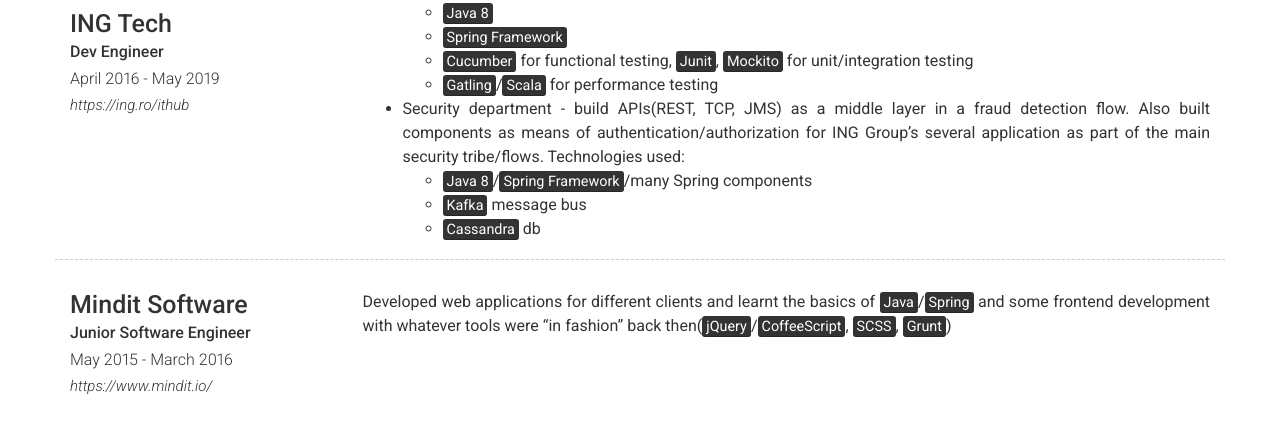
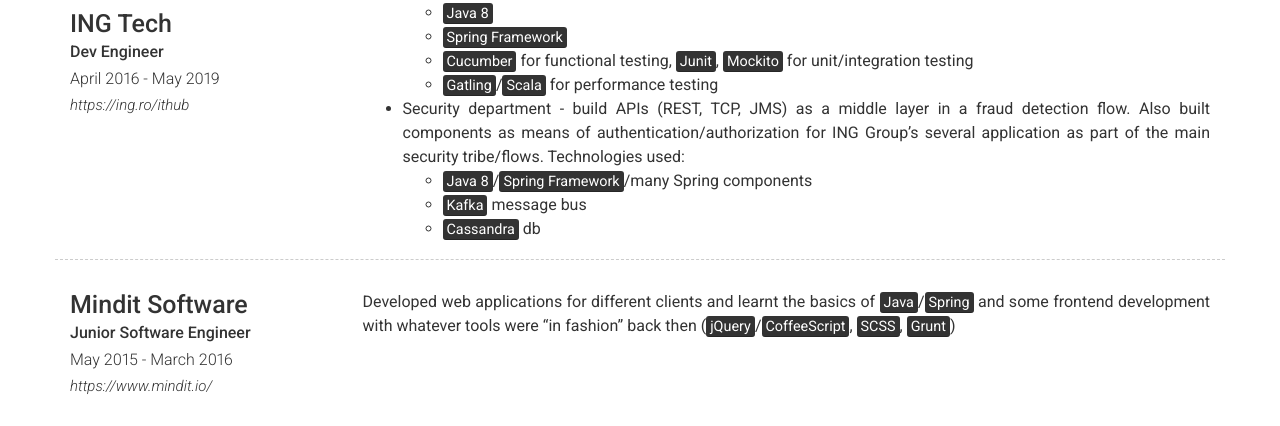
Before and after one commit to Vlad-Olaru/cv, a Jekyll site: the page built from index.md, in a window 1280 px wide and 900 px high, scrolled down 1399 px. Shown: the part 161-587 px from the top of the window. Built offline with Jekyll 4.4.1, drawn with Linux system fonts in a browser that asks for light colours; nearby versions of some CDN libraries; some of the changed lines change nothing that is shown.

Commit message:
spaces around parantheses and updated CV

```diff
--- a/_config.yml
+++ b/_config.yml
@@ -15,8 +15,8 @@
 darkmode: never
 
 # Social links
+linkedin_username: Vlad Olaru
 github_username:  Vlad-Olaru
-linkedin_username: Vlad Olaru
 
 additional_links:
 - title: Pdf Download
@@ -118,7 +118,7 @@
             - <mark>Cucumber</mark> for functional testing, <mark>Junit</mark>, <mark>Mockito</mark> for unit/integration testing
             - <mark>Gatling</mark>/<mark>Scala</mark> for performance testing
 
-          - Security department - build APIs(REST, TCP, JMS) as a middle layer in a fraud detection flow. Also built components as means of
+          - Security department - build APIs (REST, TCP, JMS) as a middle layer in a fraud detection flow. Also built components as means of
           authentication/authorization for ING Group's several application as part of the main security tribe/flows. Technologies used:
             - <mark>Java 8</mark>/<mark>Spring Framework</mark>/many Spring components
             - <mark>Kafka</mark> message bus
@@ -131,7 +131,7 @@
         link: https://www.mindit.io/
         description: |
           Developed web applications for different clients and learnt the basics of <mark>Java</mark>/<mark>Spring</mark> and some frontend development with
-          whatever tools were "in fashion" back then(<mark>jQuery</mark>/<mark>CoffeeScript</mark>, <mark>SCSS</mark>, <mark>Grunt</mark>)
+          whatever tools were "in fashion" back then (<mark>jQuery</mark>/<mark>CoffeeScript</mark>, <mark>SCSS</mark>, <mark>Grunt</mark>)
       - layout: left
         title: Fotonation
         sub_title: Internship
```
Also changed, not shown: 1 other file.
